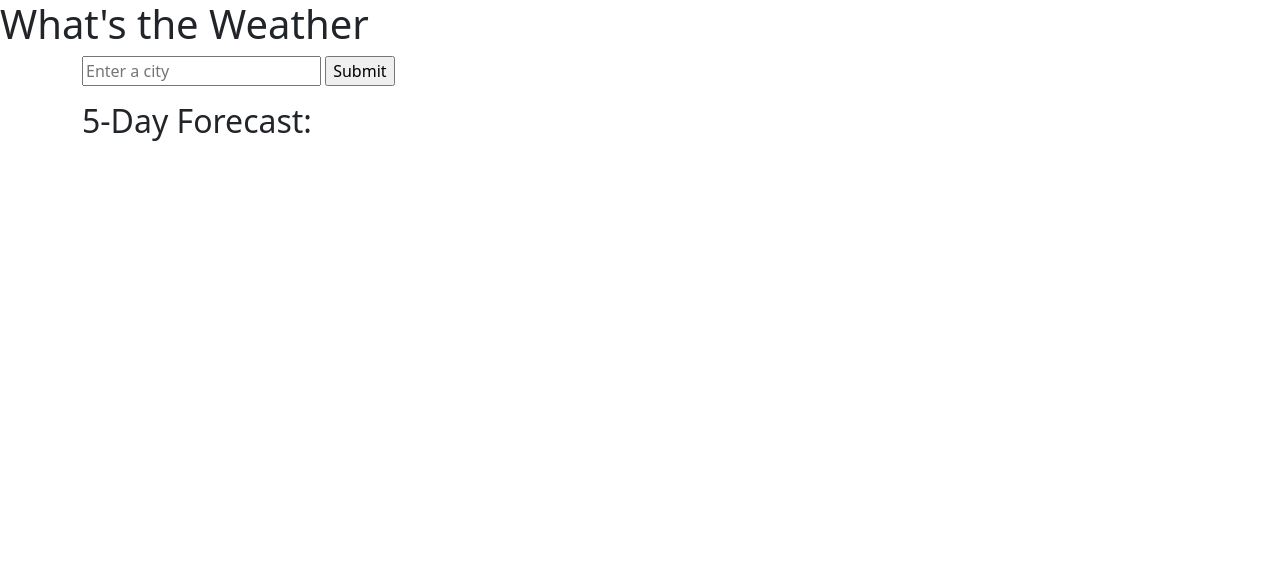
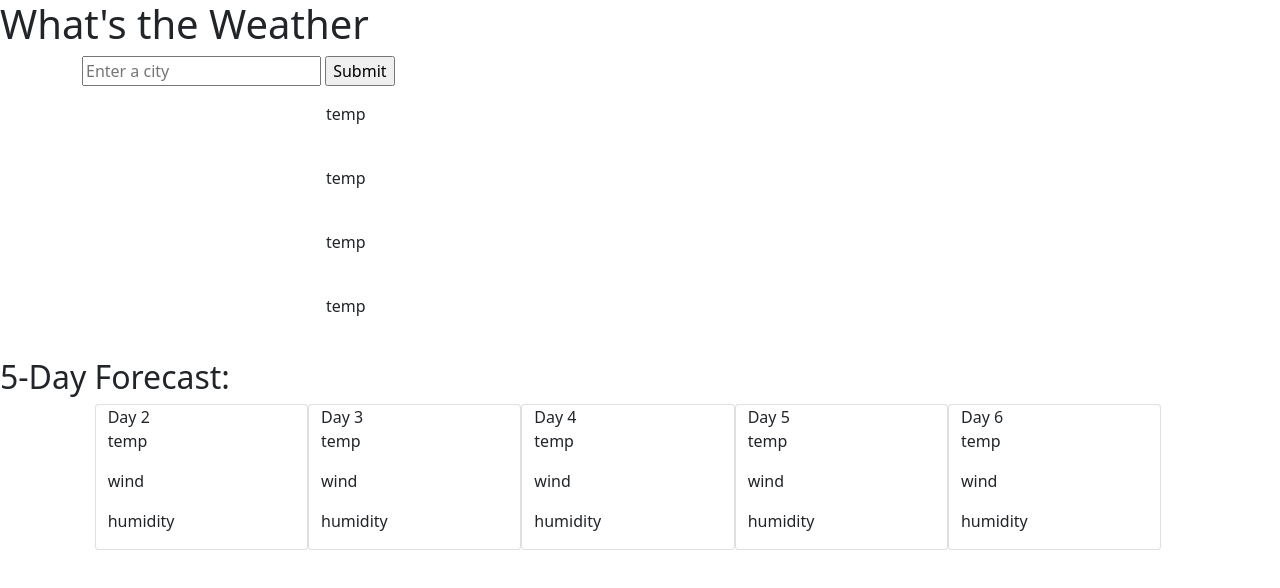
Before and after one commit to MikeyP957/global_weather_calendar, a plain HTML site: page index.html in a window 1280 px wide. Drawn offline with nearby package versions, Linux system fonts and the light colour scheme.

Commit message:
alignment

```diff
--- a/index.html
+++ b/index.html
@@ -19,16 +19,50 @@
 
         </ul>
     </div>
+<div class="row">
+    <div class="display container todaysWeather col-md-3 offset-md-3">
+        <p>temp</p>
+        <br>
+        <p>temp</p>
+        <br>
+        <p>temp</p>
+        <br>
+        <p>temp</p>
+        <br>
+   </div>
+</div>
 
-    <div class="display container todaysWeather">
+<div class="row">
+    <div class="five-day-display container row justify-content-md-center">
+        <h2>5-Day Forecast:</h2>
+        <div class="card col-sm-2">Day 2
+            <p>temp</p>
+            <p>wind</p>
+            <p>humidity</p>
+        </div>
+        <div class="card col-sm-2">Day 3
+            <p>temp</p>
+            <p>wind</p>
+            <p>humidity</p>
+        </div>
+        <div class="card col-sm-2">Day 4
+            <p>temp</p>
+            <p>wind</p>
+            <p>humidity</p>
+        </div>
+        <div class="card col-sm-2">Day 5
+            <p>temp</p>
+            <p>wind</p>
+            <p>humidity</p>
+        </div>
+        <div class="card col-sm-2">Day 6
+            <p>temp</p>
+            <p>wind</p>
+            <p>humidity</p>
+        </div>
+    </div>
+</div>
 
-    </div>
-
-    <div class="five-day-display container">
-        <h2>5-Day Forecast:</h2>
-
-
-    </div>
 
     <!--JavaScript link-->
     <script src="script/script.js"></script>
```
